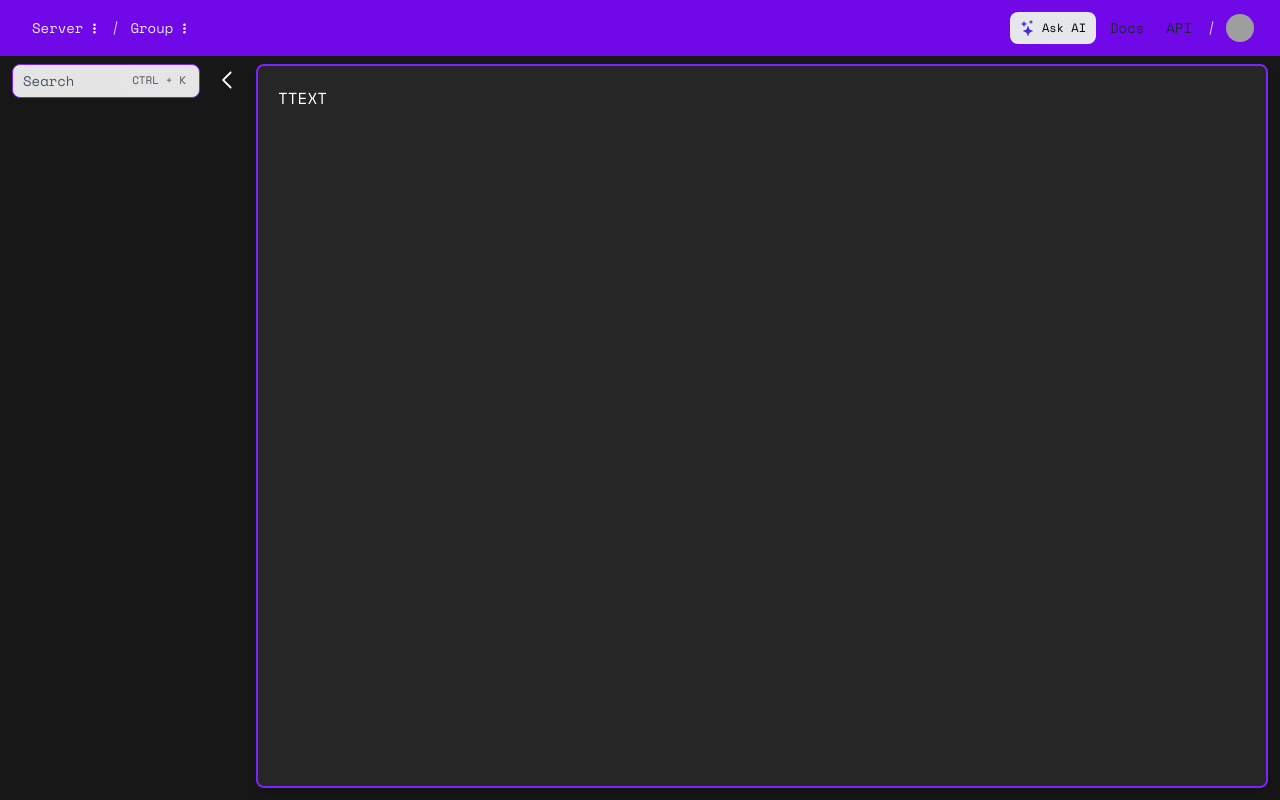
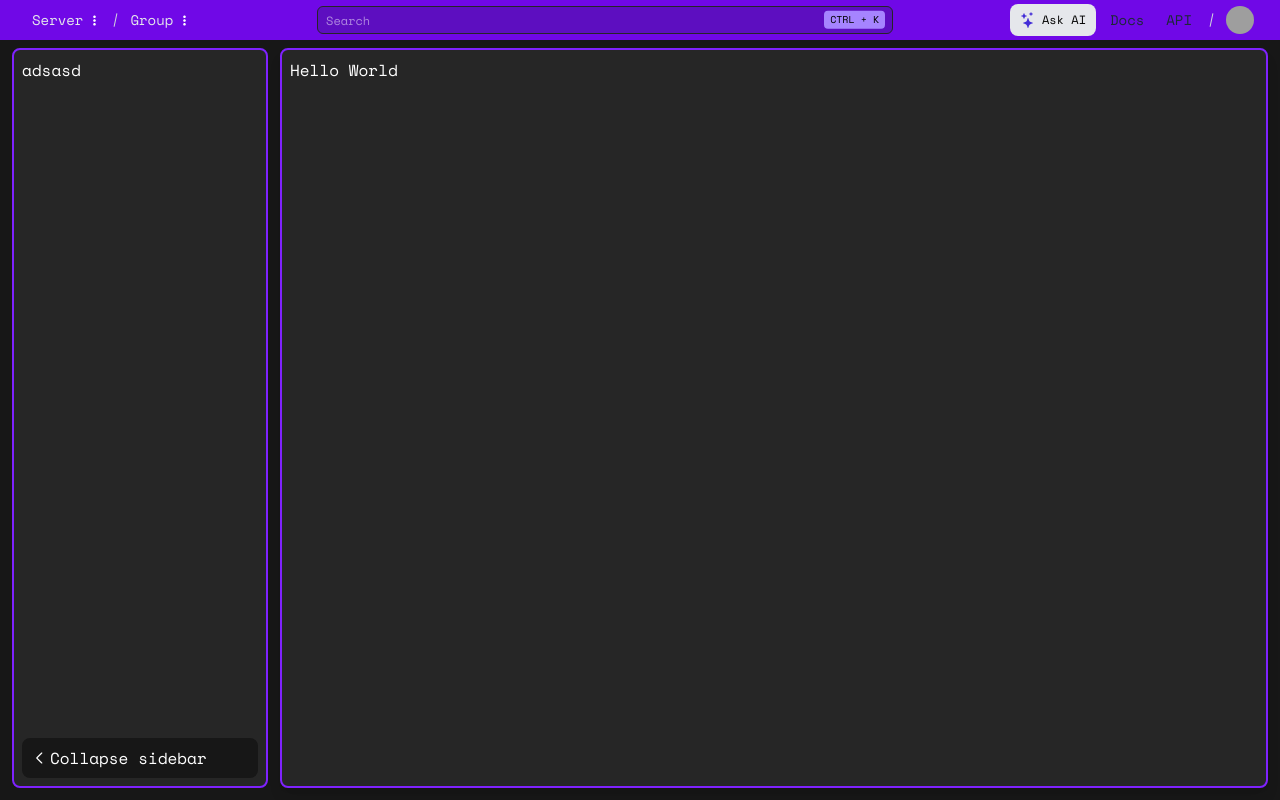
Before and after one commit to EchoNowProject/Frontend, a React (Vite) app: page /home in a window 1280 px wide. Built offline with nearby package versions, Linux system fonts and the light colour scheme; no server answers; grey boxes are pictures that could not be loaded.

Commit message:
16 - STYLE - SE MEJORA EL HOME

```diff
--- a/src/icons/ChevronLeft.tsx
+++ b/src/icons/ChevronLeft.tsx
@@ -3,8 +3,8 @@ import React from 'react';
 export default function ChevronLeft() {
   return (
     <svg
-      width="80"
-      height="80"
+      width="20"
+      height="20"
       viewBox="0 0 25 24"
       fill="none"
       xmlns="http://www.w3.org/2000/svg"
--- a/src/pages/Home/Home.css
+++ /dev/null
@@ -1,3 +0,0 @@
-.bg-custom-color {
-  background-color: #31223f;
-}
--- a/src/pages/Home/Home.tsx
+++ b/src/pages/Home/Home.tsx
@@ -1,27 +1,37 @@
 import React from 'react';
-import './Home.css';
 import { ChevronLeft } from '@icons/index';
 import { Server, Group } from './components';
 
 export default function Home() {
   return (
     <>
-      <header className="fixed top-0 inset-x-0 flex flex-wrap md:justify-start md:flex-nowrap z-50 w-full bg-violet-700 text-sm py-2.5">
-        <nav className="px-4 sm:px-6 flex basis-full items-center w-full mx-auto">
-          <div className="w-full flex items-center gap-x-1.5">
-            <ul className="flex items-center gap-1.5">
-              {/* items de la parte superior izquierda */}
-
-              {/* ------------------------ Servers ------------------------*/}
+      <header className="fixed top-0 inset-x-0 z-50 bg-violet-700 h-10 flex items-center text-sm">
+        <nav className="px-4 sm:px-6 flex items-center h-full w-full">
+          <div className="w-full flex items-center gap-x-2">
+            {/* ================= IZQUIERDA ================= */}
+            <ul className="flex items-center gap-1.5 shrink-0">
               <Server />
-
-              {/* Separador */}
-
-              {/* ------------------------ Grupos (optional) ------------------------*/}
-
+              {/* Separadaor */}
               <Group />
             </ul>
 
+            {/* ================= CENTRO (SEARCH) ================= */}
+            <ul className="hidden lg:flex flex-1 justify-center px-4">
+              <li className="w-full max-w-xl">
+                <div className="relative">
+                  <input
+                    type="search"
+                    placeholder="Search"
+                    className="h-7 w-full px-2 pr-16 text-xs text-white bg-violet-800 border border-neutral-800 rounded-md focus:outline-none"
+                  />
+                  <span className="absolute right-2 top-1/2 -translate-y-1/2 text-[10px] uppercase px-1.5 py-0.5 rounded bg-violet-400 text-black">
+                    Ctrl + K
+                  </span>
+                </div>
+              </li>
+            </ul>
+
+            {/* items de la parte superior derecha */}
             <ul className="flex flex-row items-center gap-x-3 ms-auto">
               <li className="hidden lg:inline-flex items-center gap-1.5 relative text-gray-500 pe-3 last:pe-0 last:after:hidden after:absolute after:top-1/2 after:end-0 after:inline-block after:w-px after:h-3.5 after:bg-gray-300 after:rounded-full after:-translate-y-1/2 after:rotate-12">
                 <button
@@ -76,59 +86,56 @@ export default function Home() {
         </nav>
       </header>
 
-      <div
-        className="
-          fixed inset-y-0 start-0 z-40 w-64
-          hidden lg:block"
-        aria-label="Sidebar"
-      >
-        <div className="lg:pt-13 relative flex flex-col h-full max-h-full">
-          <nav className="p-3 size-full flex flex-col ">
-            <div className="flex justify-between">
-              {/* Search button */}
-              <button
-                type="button"
-                className="p-1.5 ps-2.5 w-full inline-flex items-center gap-x-2 text-sm rounded-lg bg-neutral-200 border border-violet-600 text-gray-600 hover:border-violet-600 focus:outline-none focus:border-violet-600"
-              >
-                Search
-                <span className="text-[11px] uppercase ms-auto flex items-center gap-x-1 py-px px-1.5 border border-gray-200 rounded-md">
-                  Ctrl + K
-                </span>
-              </button>
+      <div className="pt-12 h-screen bg-neutral-900 text-white">
+        <div className="flex flex-col lg:flex-row h-full px-3 pb-3 gap-3">
+          {/* ============ SIDEBAR ============ */}
+          <section
+            className="
+              hidden lg:flex
+              flex-col
+              lg:w-64
+              min-w-10
+              bg-neutral-800
+              rounded-lg
+              border-2
+              border-violet-600
+              p-2
+            "
+          >
+            {/* Contenedor */}
+            <div className="flex flex-col h-full w-full break-words overflow-hidden">
+              {/* Chats  y Servers */}
+              <div className="h-full ">adsasd</div>
 
-              {/* Toggle Sidebar */}
-              <button
-                type="button"
-                className="ms-3 size-8 inline-flex items-center gap-x-1 text-xs rounded-md border border-transparent text-gray-500 hover:text-gray-800 disabled:opacity-50 focus:outline-none focus:text-gray-800"
-              >
+              {/* collapase del sidebar */}
+              <button className="flex flex-row justify-start items-center bg-neutral-900 p-2 rounded-lg ">
                 <ChevronLeft />
+                Collapse sidebar
               </button>
             </div>
-          </nav>
+          </section>
+
+          {/* ============ MAIN ============ */}
+          <main
+            className="
+              flex-1
+              flex
+              flex-col
+              bg-neutral-800
+              border-2
+              border-violet-600
+              shadow-lg
+              rounded-lg
+              p-2
+              w-full
+              min-w-10
+              break-words overflow-hidden
+            "
+          >
+            Hello World
+          </main>
         </div>
       </div>
-
-      {/* CÓDIGO ACTUALIZADO */}
-      <main
-        className="
-        transition-all duration-300
-        pt-14 pb-3 px-3 lg:ps-64
-        bg-neutral-900
-        h-screen flex flex-col
-      "
-      >
-        <div
-          id="contenedor"
-          className="
-            mt-2
-            bg-neutral-800 border-2 border-violet-600 shadow-lg rounded-lg p-5
-            h-full w-full flex flex-col
-          "
-        >
-          <div className="flex-1 flex flex-col lg:flex-row text-white">TTEXT</div>
-        </div>
-      </main>
-      {/* FIN DEL CÓDIGO ACTUALIZADO */}
     </>
   );
 }
```
